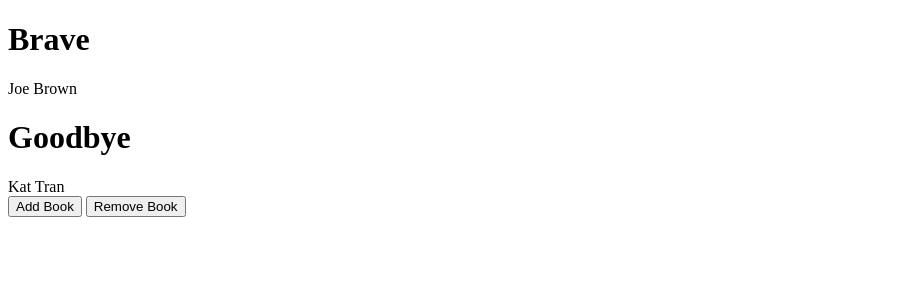
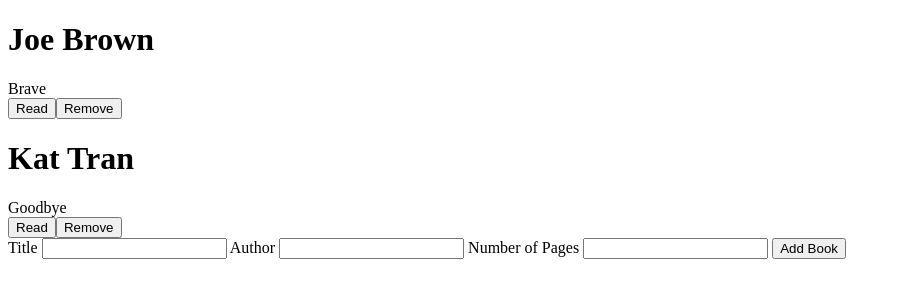
Before and after one commit to jennifertieu/top-library, a website: page index.html in a window 1280 px wide. Shown: the whole page, without its empty margins (0-901 px from the left). Drawn offline with Linux system fonts and the light colour scheme.

Commit message:
re-display library, remove book from library

```diff
--- a/index.html
+++ b/index.html
@@ -10,11 +10,17 @@
 <body>
     <noscript>JavaScript is required to run this page</noscript>
     <!-- Display Books-->
-    <main class="library"></main>
-    <!-- TODO: Add "ADD BOOK" button-->
-    <button>Add Book</button>
+    <main id="library"></main>
+    <form id="addBookForm" method="post">
+        <label for="title">Title</label>
+        <input id="title" name="Title" value="">
+        <label for="author">Author</label>
+        <input id="author" name="Author" value="">
+        <label for="pages">Number of Pages</label>
+        <input id="pages" name="Pages" value="">
+        <button type="submit" class="btn add-btn">Add Book</button>
+    </form>
     <!-- Add a button on each book’s display to remove the book from the library -->
-    <button>Remove Book</button>
     <!-- Add a button on each book’s display to change its `read` status -->
     <script type="text/javascript" src="script.js"></script>
 </body>
--- a/public/script.js
+++ b/public/script.js
@@ -8,13 +8,17 @@
 
     addBookToLibrary(testBook1);
     addBookToLibrary(testBook2);
+    displayLibrary();
 
     // TODO: function that loops through array and displays
     // each book in a table or on their own "card"
-    myLibrary.forEach(function(book){
-        let library = document.querySelector(".library");
+    function displayLibrary(){
+        myLibrary.forEach((book, index) => {
+            let library = document.getElementById("library");
 
             let newDiv = document.createElement("div");
+            newDiv.classList.add("book");
+            newDiv.setAttribute("data-library-index", index);
 
             let newTitle = document.createElement("h1");
             newTitle.classList.add("title");
@@ -27,16 +31,39 @@
             let readButton = document.createElement("button");
             readButton.textContent = "Read";
 
-        newDiv.append(newTitle, newAuthor);
+            let removeButton = document.createElement("button");
+            removeButton.classList.add("btn", "remove-btn");
+            removeButton.textContent = "Remove";
+
+            newDiv.append(newTitle, newAuthor, readButton, removeButton);
             library.append(newDiv);
+        });
+    }
+
+    // add new book
+    document.getElementById("addBookForm").addEventListener("submit", function(event){
+        let newBook = new Book(event.target.Title.value, event.target.Author.value, event.target.Pages.value);
+        addBookToLibrary(newBook);
+        removeAllChildNodes(document.getElementById("library"));
+        displayLibrary();
+        return event.preventDefault();
+    });
+
+    // remove book
+    Array.from(document.getElementsByClassName("remove-btn")).forEach(function(button){
+        button.addEventListener("click", function(event){
+            let bookIndex = this.parentElement.getAttribute("data-library-index");
+            console.log(bookIndex);
+            removeBookFromLibrary(bookIndex);
+            removeAllChildNodes(document.getElementById("library"));
+            displayLibrary();
+            return event.preventDefault();
+        });
 
     })
-
-    // TODO: add event listener for "ADD BOOK" button
-    // TODO: add event listener to remove book
     // TOOD: create function that toggles a book read status on Book's prototype isntance
 
-    function Book(author, title, pages) {
+    function Book(title, author, pages) {
         this.author = author;
         this.title = title;
         this.numberOfPages = pages;
@@ -48,11 +75,20 @@
         console.log(this.isRead);
     }
 
+    // add book to library
     function addBookToLibrary(book) {
         myLibrary.push(book);
     }
 
-    function removeBookFromLibrary(book) {
-        myLibrary.filter(libBook => libBook !== book);
+    // remove book from library
+    function removeBookFromLibrary(bookIndex) {
+        myLibrary.splice(bookIndex, 1);
+    }
+
+    // move library nodes
+    function removeAllChildNodes(parent){
+        while (parent.firstChild){
+            parent.removeChild(parent.firstChild);
+        }
     }
 })(window, document);
```
Lines whose indentation alone changed are shown as unchanged.
